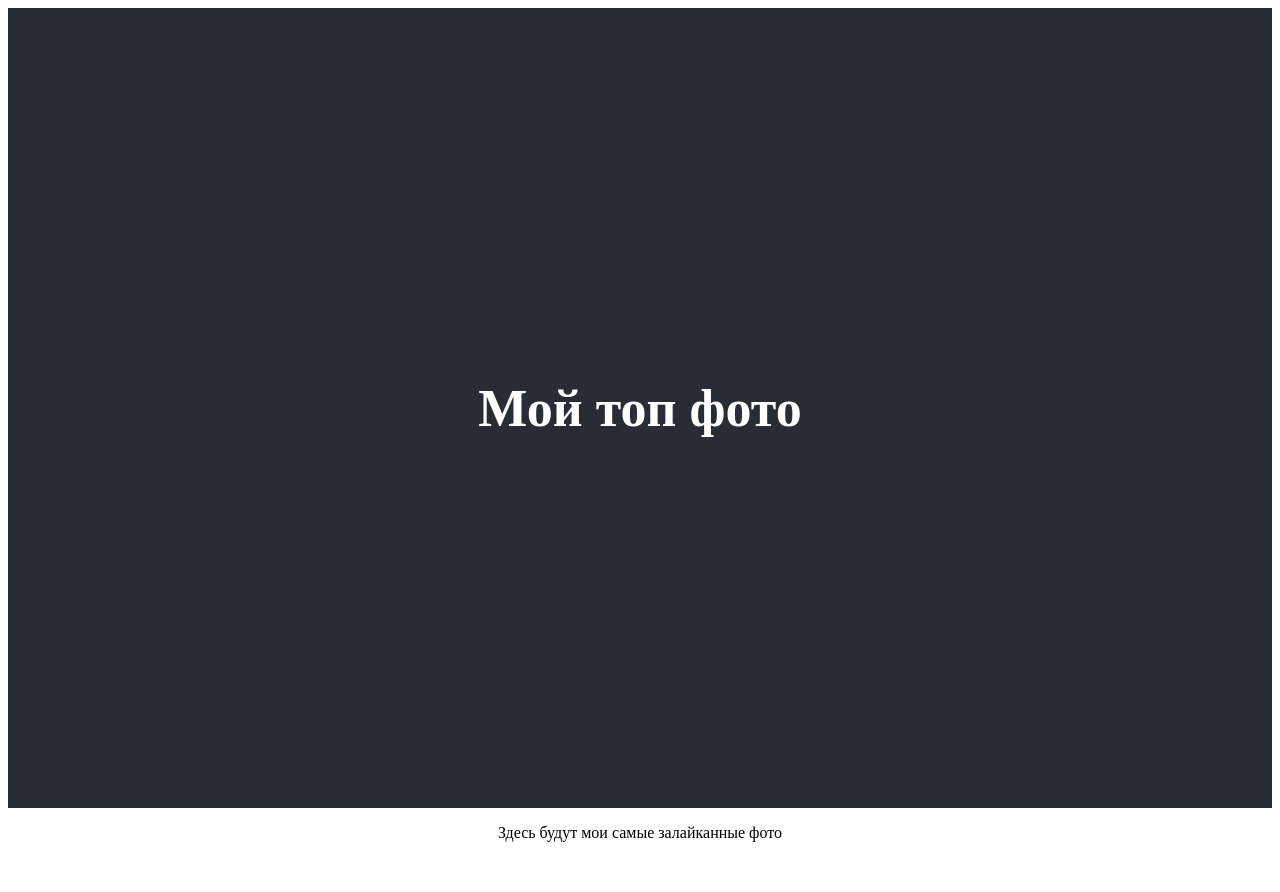
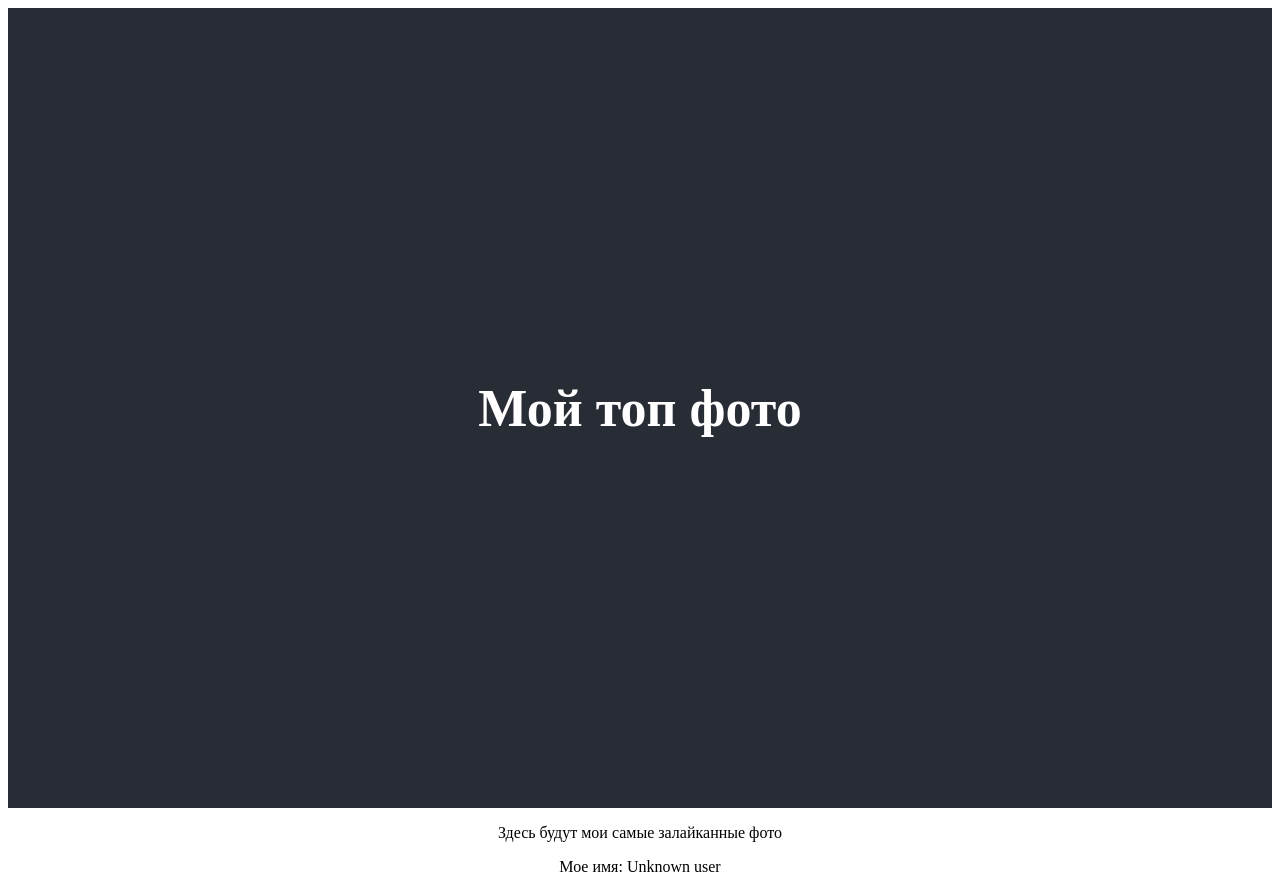
Before and after one commit to masiacra/my-app, a React (Create React App) app: page / in a window 1280 px wide. Before the commit the page ends 858 px from the top, so only its background shows below. Built offline with nearby package versions, Linux system fonts and the light colour scheme.

Commit message:
Changed App.js
  Added data from store to App component

```diff
--- a/src/App.js
+++ b/src/App.js
@@ -1,5 +1,5 @@
 import React from 'react';
-
+import { connect } from "react-redux";
 import "./App.css"
 
 class App extends React.Component {
@@ -12,6 +12,8 @@ class App extends React.Component {
 				<p className="App-intro">
 					Здесь будут мои самые залайканные фото
 				</p>
+				<p>Мое имя: {this.props.user}</p>
+				{/*Добавили данные из props*/}
 			</div>
 		);
 	}
@@ -19,6 +21,13 @@ class App extends React.Component {
 }
 
 
+//функция приклеиваинья данных из store
+const mapStateToProps = store => {
+	console.log(store);
+	return {
+		user: store.user
+	};
+};
 
 
-export default App;
+export default connect(mapStateToProps)(App);
```
